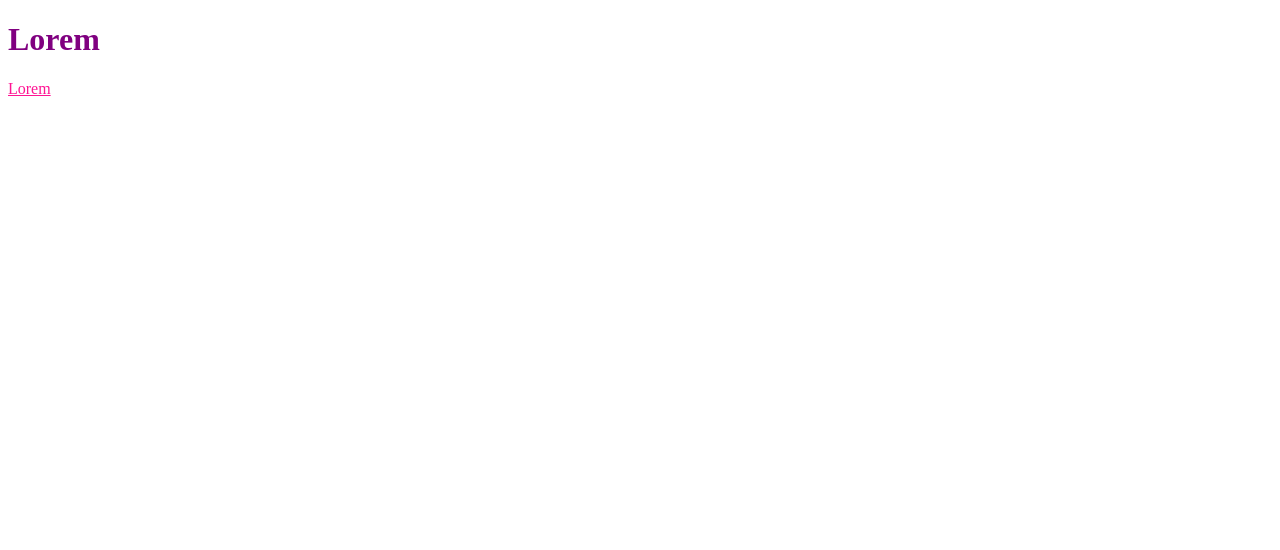
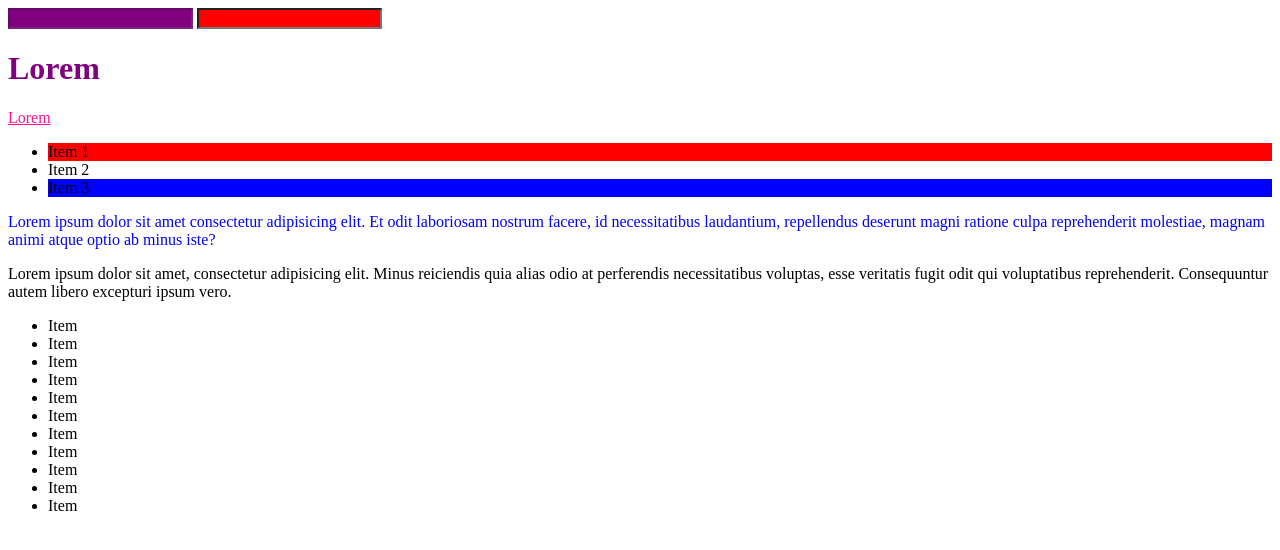
Before and after one commit to DouglasLiebl/HTML-CSS-unfortunately, a plain HTML site: page indexWithCSS2.html in a window 1280 px wide. Drawn offline with Linux system fonts and the light colour scheme.

Commit message:
Add: last things about CSS selectors

```diff
--- a/assets/css/style2.css
+++ b/assets/css/style2.css
@@ -46,4 +46,66 @@ a:visited {
     color: firebrick;
 }
 
-/* :visited para deixar um link j*/
+/* :visited para deixar um link já visitado de uma cor especifica. */
+
+a:hover {
+    background: darkslateblue;
+    color: white;
+    text-decoration: none;
+}
+
+a:active {
+    background: darkslategray;
+    color: white;
+    text-decoration: none;
+}
+
+/* :active para fazer algo quando o link estiver sendo clicado. */
+
+input:focus {
+    box-shadow: 0 0 5px rgba(0, 0, 0);
+    outline: none;
+    border: 1px solid black;
+}
+
+/* :focus para dar foco em um campo quando ele estiver ativo. */
+
+input:disabled {
+    background-color: purple;
+    cursor: not-allowed;
+}
+
+.input2:required {
+    background: red;
+}
+
+/* :required serve para selecionar todos os inputs que são requeridos. */
+
+.pai .lista li:first-child {
+    background: red;
+}
+
+/* :first-child serve para selecionar o primeiro item de uma lista. */
+
+.pai .lista li:last-child{
+    background: blue;
+}
+
+/* :last-child serve para selecionar o ultimo item de uma lista. */
+
+p:not(.last) {
+    color: blue;
+}
+
+/* :not() serve para excluir algo, ou seja selecionar tudo menos o que foi especificado dentro do :not(). */
+
+.lista2 li:nth-child() {
+    background-color: rebeccapurple;
+}
+
+/* serve para selecionar irmãos, ou seja, vários itens que tem o mesmo pai. Tem varias formas de ser usado:
+n -> seleciona o índice especificado.
+odd -> apenas índices ímpares.
+even -> apenas índices pares.
+xn -> funciona como um contador sendo x o número de passos, por exemplo, 3n irá selecionar cada terceiro item.
+xn+y -> o mesmo que o anterior porém com y sendo o ponto de partida, por exemplo, 3n+5 irá selecionar cada terceiro item a partir do item 5.*/
--- a/indexWithCSS2.html
+++ b/indexWithCSS2.html
@@ -8,7 +8,35 @@
     </head>
 
     <body>
+        <input type="text" disabled>
+        <input type="text" class="input2" required>
+
         <h1 class="heading" meu-atributo="valor valor3">Lorem</h1>
         <a href="#">Lorem</a>
+
+        <div class="pai">
+            <ul class="lista">
+                <li>Item 1</li>
+                <li>Item 2</li>
+                <li>Item 3</li>
+            </ul>
+        </div>
+
+        <p>Lorem ipsum dolor sit amet consectetur adipisicing elit. Et odit laboriosam nostrum facere, id necessitatibus laudantium, repellendus deserunt magni ratione culpa reprehenderit molestiae, magnam animi atque optio ab minus iste?</p>
+        <p class="last">Lorem ipsum dolor sit amet, consectetur adipisicing elit. Minus reiciendis quia alias odio at perferendis necessitatibus voluptas, esse veritatis fugit odit qui voluptatibus reprehenderit. Consequuntur autem libero excepturi ipsum vero.</p>
+
+        <ul class="lista2">
+            <li>Item</li>
+            <li>Item</li>
+            <li>Item</li>
+            <li>Item</li>
+            <li>Item</li>
+            <li>Item</li>
+            <li>Item</li>
+            <li>Item</li>
+            <li>Item</li>
+            <li>Item</li>
+            <li>Item</li>
+        </ul>
     </body>
 </html>
```
